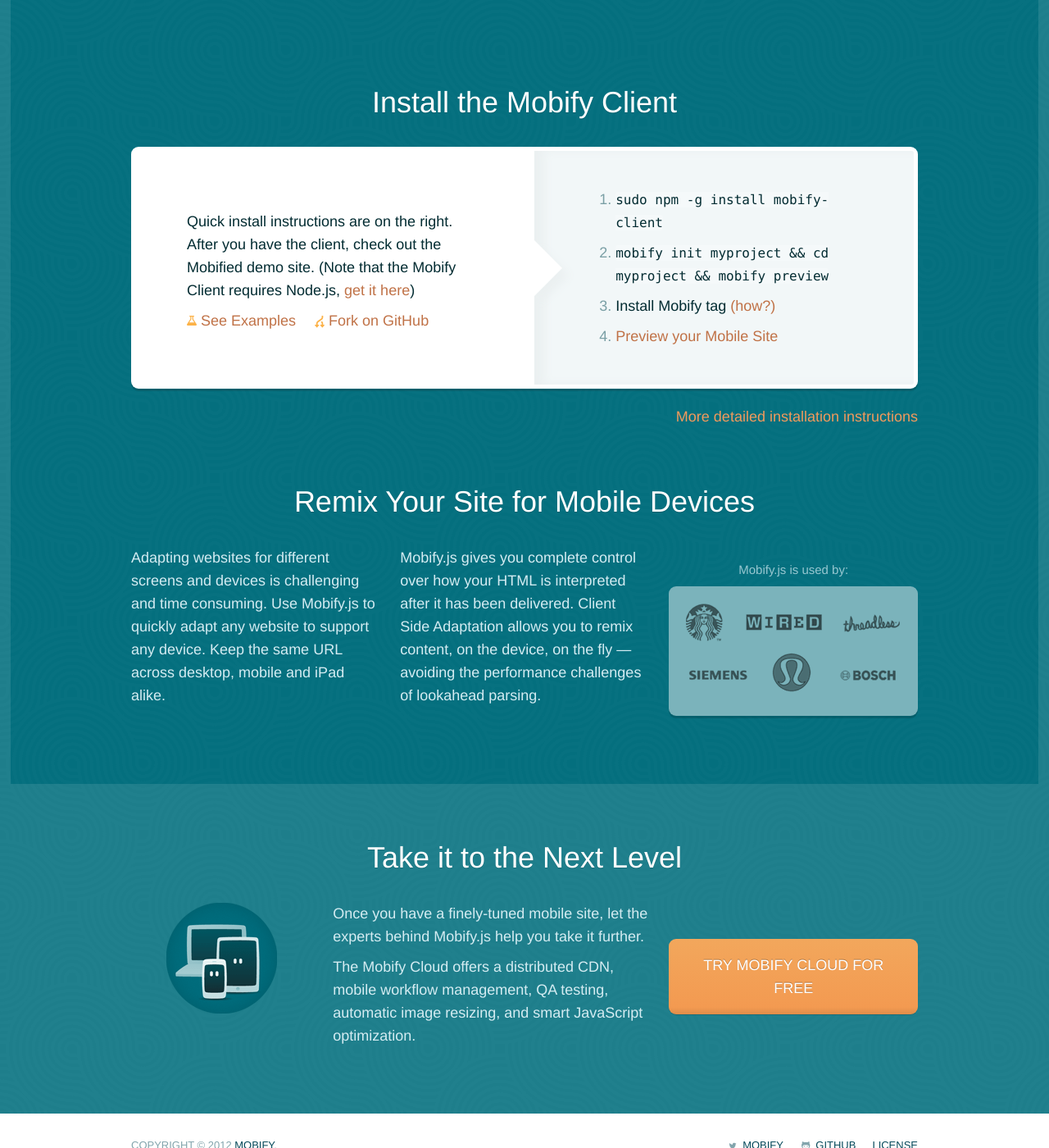
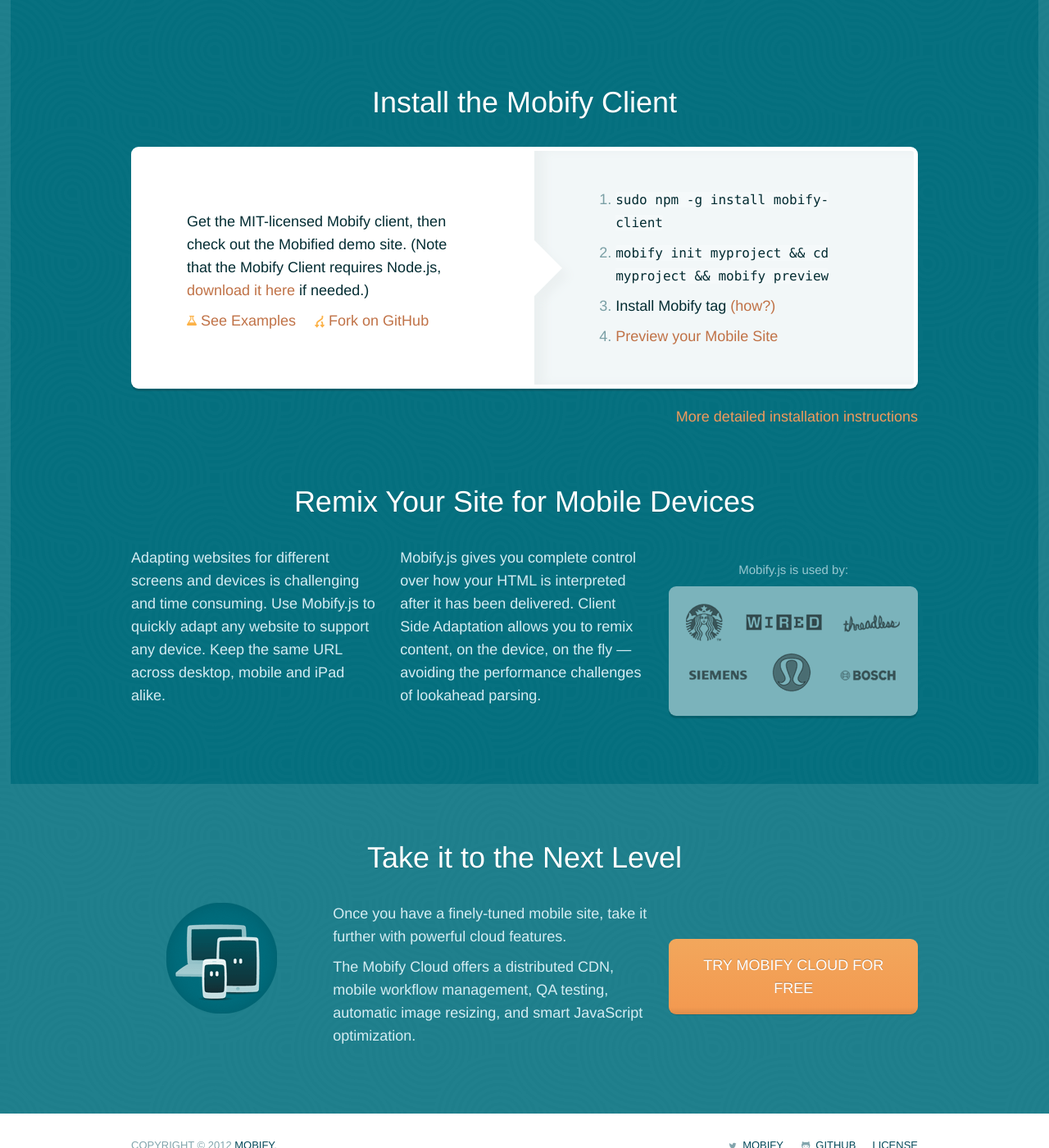
Before and after one commit to mobify/mobifyjs, a Jekyll site: the page built from www/index.html, in a window 1280 px wide and 1400 px high, scrolled down 554 px. Shown: the whole window at 82% size. Built offline with Jekyll 4.4.1, drawn with Linux system fonts in a browser that asks for light colours; nearby versions of some CDN libraries.

Commit message:
Wording changes from Igor

```diff
--- a/www/index.html
+++ b/www/index.html
@@ -32,7 +32,7 @@
                 <div class="row-fluid">
                     <div class="span6">
                         <div class="install-summary">
-                            <p>Quick install instructions are on the right. After you have the client, check out the Mobified demo site. (Note that the Mobify Client requires Node.js, <a href="http://nodejs.org/">get it here</a>)</p>
+                            <p>Get the MIT-licensed Mobify client, then check out the Mobified demo site. (Note that the Mobify Client requires Node.js, <a href="http://nodejs.org/">download it here</a> if needed.)</p>
 
                             <a href="/mobifyjs/examples/"><i class="icon-beaker"></i>See Examples</a>
 
@@ -87,7 +87,7 @@
             <span></span>
         </div>
         <div class="span5">
-           <p>Once you have a finely-tuned mobile site, let the experts behind Mobify.js help you take it further.</p>
+           <p>Once you have a finely-tuned mobile site, take it further with powerful cloud features.</p>
 
            <p>The Mobify Cloud offers a distributed CDN, mobile workflow management, QA testing, automatic image resizing, and smart JavaScript optimization.</p>
         </div>
```
Also changed, not shown: www/docs/index.md (+1 -1 lines).
